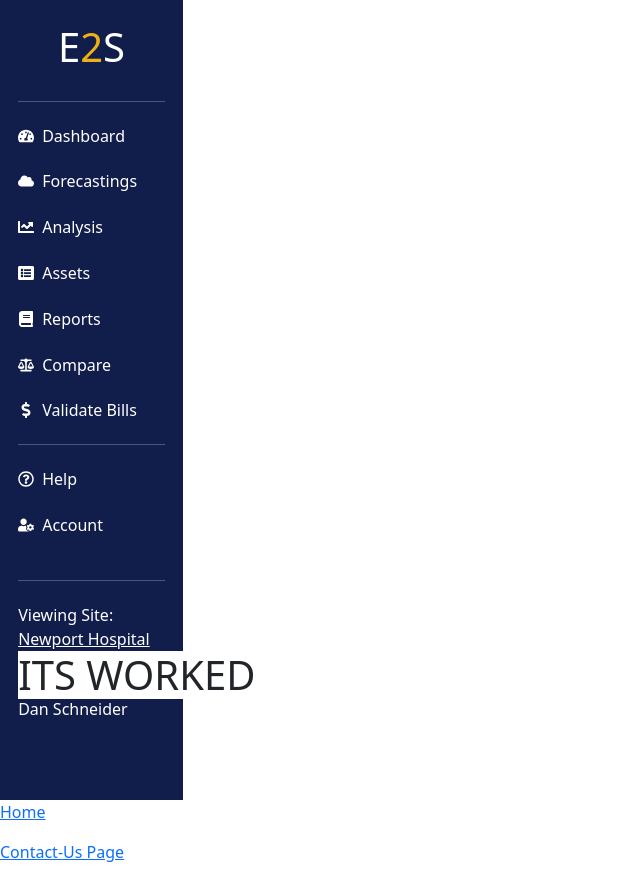
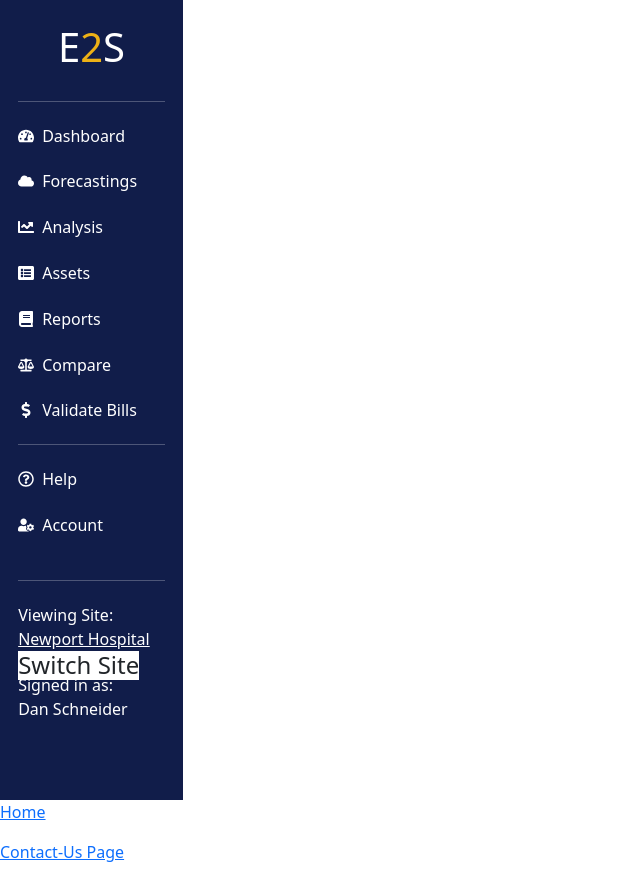
Before and after one commit to Archie-Wilkins/e2s-client-project, a Next.js app: page /about in a window 1280 px wide. Both pictures are taken after a click on the element "Newport Hospital". Shown: the whole page, without its empty margins (0-640 px from the left). Built offline with nearby package versions, Linux system fonts and the light colour scheme.

Commit message:
started  styling toggle menu

```diff
--- a/public/components/toggleSite.js
+++ b/public/components/toggleSite.js
@@ -1,16 +1,25 @@
 import 'bootstrap/dist/css/bootstrap.min.css';
+import React from 'react';
 
-function ToggleSite(props) {
+
+class ToggleSite extends React.Component {
+    constructor(props) {
+        super(props);
+    }
+
+    render() {
     console.log("Running");
-    console.log(props)
-    if (props.displayMenu) {
+        console.log(this.props)
+        if (this.props.displayMenu) {
         return <div className="whiteBackground">
-            <h1>ITS WORKED</h1>
+            <h4>Switch Site</h4>
+
         </div>
     }
     else {
         return null;
     }
 }
+}
 
 export default ToggleSite
```
